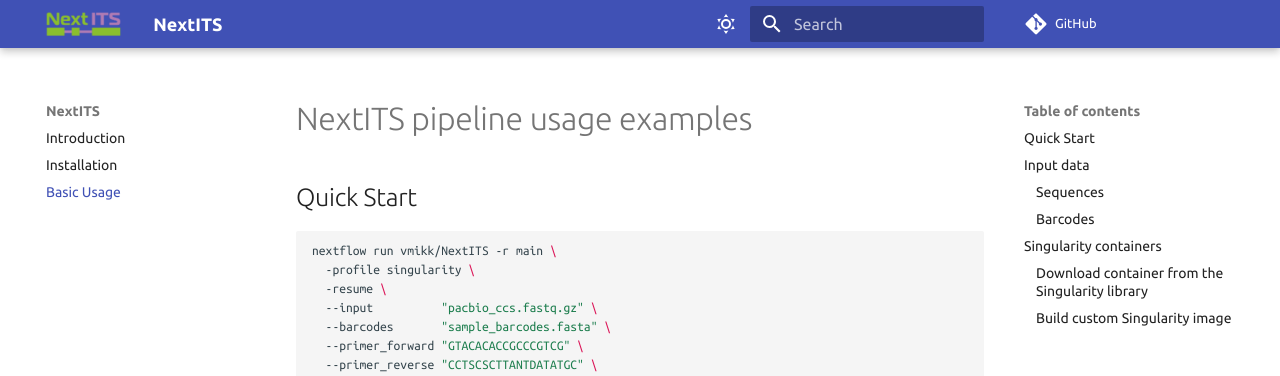
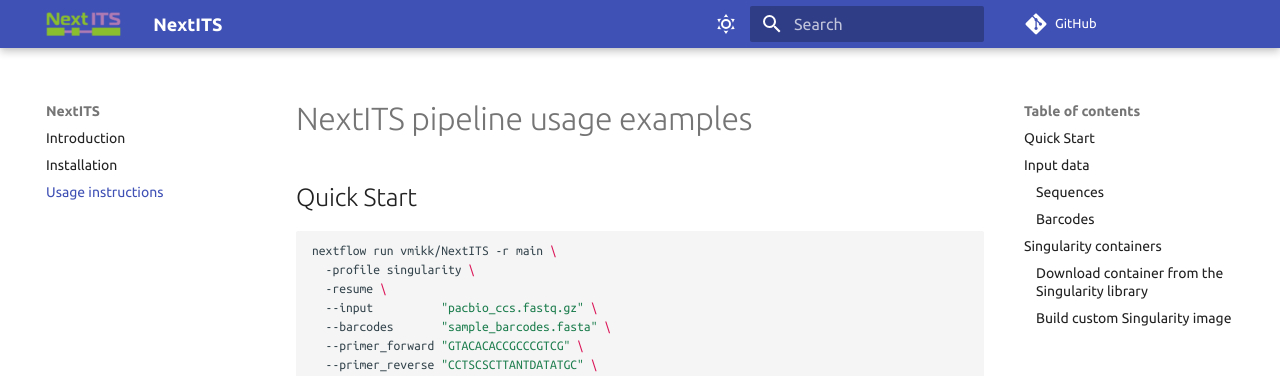
Before and after one commit to Next-ITS/nextits.github.io, an MkDocs documentation site: the page built from docs/usage.md, in a window 1280 px wide. Shown: the top 376 px of the page. Built offline with MkDocs 1.6.1 and Material for MkDocs 9.7.7, drawn with Linux system fonts in a browser that asks for light colours; comment, search, counter and statistics services are not loaded.

Commit message:
rename usage

```diff
--- a/docs/usage.md
+++ b/docs/usage.md
@@ -1,5 +1,5 @@
 ---
-title: Basic Usage
+title: Usage instructions
 description: >-
     NextITS pipeline usage examples.
 ---
--- a/mkdocs.yml
+++ b/mkdocs.yml
@@ -1,6 +1,6 @@
 site_name: NextITS
 
-site_author: Vladimir Mikryukov, Kessy Abarenkov
+site_author: Vladimir Mikryukov
 site_description: A pipeline for metabarcoding fungi and other eukaryotes with full-length ITS sequenced with PacBio.
 copyright: "Copyright © 2022 Vladimir Mikryukov. All rights reserved."
 
@@ -53,4 +53,4 @@ markdown_extensions:
 nav:
   - 'Introduction':         'index.md'
   - 'Installation':         'installation.md'
-  - 'Basic Usage':          'usage.md'
+  - 'Usage instructions':   'usage.md'
```
